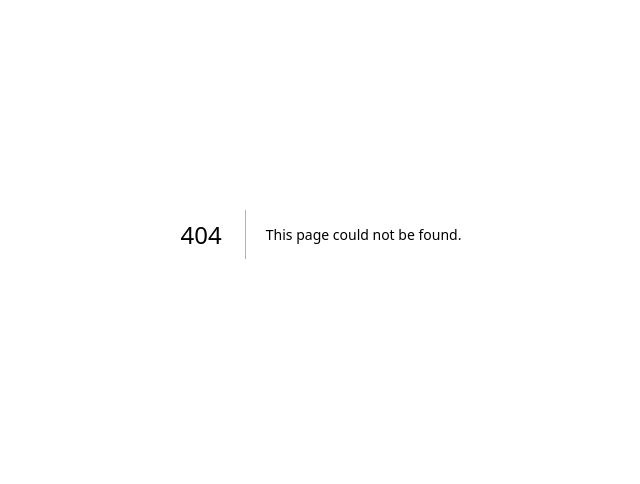
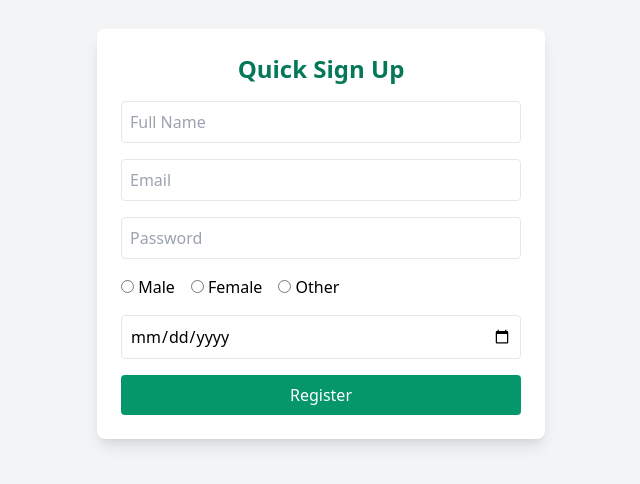
Before and after one commit to bonnycool/matrimony-frontend-, a Next.js app: page /register in a window 1280 px wide. Before the commit this address had no page. Shown: the part 166-650 px from the top of the page, without its empty margins (319-959 px from the left). Built offline with nearby package versions, Linux system fonts and the light colour scheme.

Commit message:
Add skeleton for register page with basic form

```diff
--- /dev/null
+++ b/src/app/register/page.tsx
@@ -0,0 +1,51 @@
+'use client';
+
+import { useState } from 'react';
+import { useRouter } from 'next/navigation';
+
+export default function RegisterPage() {
+  const router = useRouter();
+  const [formData, setFormData] = useState({
+    fullName: '',
+    email: '',
+    password: '',
+    gender: '',
+    dob: '',
+  });
+
+  const handleChange = (e: React.ChangeEvent<HTMLInputElement>) => {
+    setFormData({ ...formData, [e.target.name]: e.target.value });
+  };
+
+  const handleRegister = async () => {
+    console.log(formData);
+    alert('Registration successful! You can complete your profile after login.');
+    router.push('/login');
+  };
+
+  return (
+    <div className="min-h-screen bg-gray-100 flex justify-center items-center px-4">
+      <form className="bg-white p-6 rounded-lg shadow-lg w-full max-w-md space-y-4">
+        <h2 className="text-2xl font-bold text-green-700 text-center">Quick Sign Up</h2>
+
+        <input type="text" name="fullName" placeholder="Full Name" onChange={handleChange} className="w-full p-2 border rounded" />
+
+        <input type="email" name="email" placeholder="Email" onChange={handleChange} className="w-full p-2 border rounded" />
+
+        <input type="password" name="password" placeholder="Password" onChange={handleChange} className="w-full p-2 border rounded" />
+
+        <div className="flex gap-4">
+          <label><input type="radio" name="gender" value="male" onChange={handleChange} /> Male</label>
+          <label><input type="radio" name="gender" value="female" onChange={handleChange} /> Female</label>
+          <label><input type="radio" name="gender" value="other" onChange={handleChange} /> Other</label>
+        </div>
+
+        <input type="date" name="dob" onChange={handleChange} className="w-full p-2 border rounded" />
+
+        <button type="button" onClick={handleRegister} className="w-full bg-green-600 text-white px-4 py-2 rounded hover:bg-green-700">
+          Register
+        </button>
+      </form>
+    </div>
+  );
+}
```
